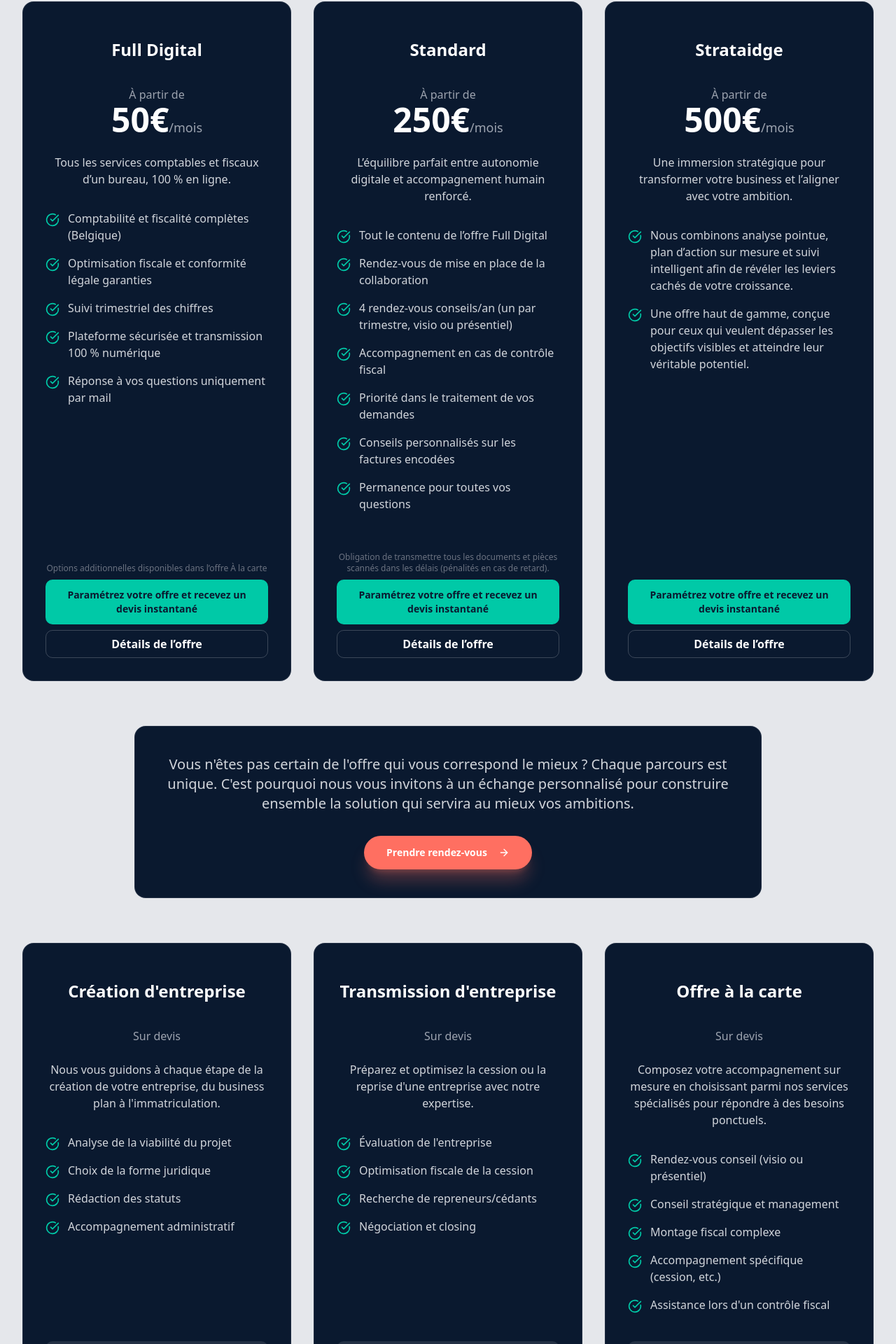
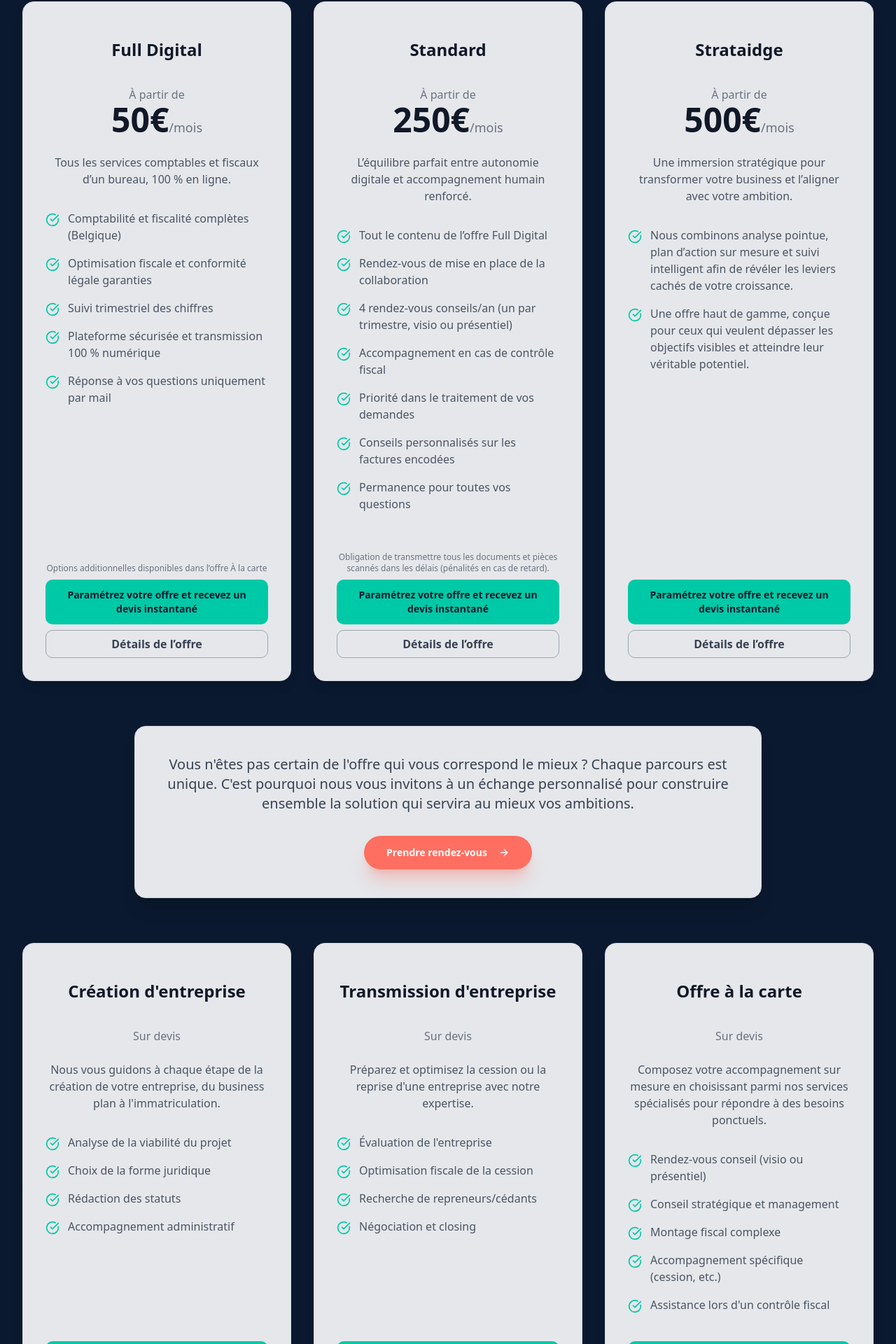
Before and after one commit to Strataidge/Strataidge-fiduciaire, a Next.js app: page / in a window 1280 px wide. Shown: the part 5556-7476 px from the top of the page at 70% size. Built offline with nearby package versions, Linux system fonts and the light colour scheme.

Commit message:
chore: confirm favicon setup in app/layout.tsx
Project already configured for favicon using Next.js App Router.

Co-authored-by: null <200073873+Strataidge@users.noreply.github.com>

```diff
--- a/app/page.tsx
+++ b/app/page.tsx
@@ -715,13 +715,13 @@ function OffersSection() {
 
   return (
     <>
-      <section id="offers" className="py-24 sm:py-32 bg-gray-200">
+      <section id="offers" className="py-24 sm:py-32 bg-strataidge-blue-night">
         <div className="container mx-auto px-4 sm:px-6 lg:px-8">
           <div className="text-center max-w-3xl mx-auto">
             <span className="font-semibold text-strataidge-turquoise">Offres</span>
-            <AnimatedTitle>Des offres adaptées à chaque besoin</AnimatedTitle>
+            <AnimatedTitle className="text-white">Des offres adaptées à chaque besoin</AnimatedTitle>
             <FadeIn>
-              <p className="mt-4 text-lg text-gray-600">
+              <p className="mt-4 text-lg text-gray-300">
                 Que vous soyez en phase de création, de croissance ou de transmission, nous avons une solution pour
                 vous. Découvrez nos abonnements et nos missions spécifiques.
               </p>
@@ -730,37 +730,32 @@ function OffersSection() {
 
           <div className="mt-20 grid grid-cols-1 md:grid-cols-2 lg:grid-cols-3 gap-8 items-start">
             {mainPlans.map((plan) => (
-              <FadeIn
-                key={plan.name}
-                className="flex h-full"
-                whileHover={{ y: -10 }}
-                transition={{ type: "spring", stiffness: 300 }}
-              >
+              <FadeIn key={plan.name} className="flex h-full">
                 <div
                   className={cn(
-                    "w-full flex flex-col p-8 rounded-2xl bg-strataidge-blue-night border transition-all duration-300 border-white/10 hover:border-strataidge-turquoise/70 hover:shadow-[0_0_35px_rgba(0,201,167,0.4)]",
+                    "w-full flex flex-col p-8 rounded-2xl bg-gray-200 border border-gray-300 transition-all duration-300 shadow-lg hover:shadow-xl hover:-translate-y-2",
                   )}
                 >
-                  <h3 className="text-2xl font-bold text-white text-center min-h-[3em] flex items-center justify-center">
+                  <h3 className="text-2xl font-bold text-gray-900 text-center min-h-[3em] flex items-center justify-center">
                     {plan.name}
                   </h3>
                   {plan.price && (
                     <div className="mt-4 text-center">
-                      <span className="text-gray-400">{plan.price}</span>
+                      <span className="text-gray-500">{plan.price}</span>
                       {plan.amount && (
-                        <p className="text-5xl font-extrabold text-white">
+                        <p className="text-5xl font-extrabold text-gray-900">
                           {plan.amount}
-                          <span className="text-lg font-medium text-gray-400">/mois</span>
+                          <span className="text-lg font-medium text-gray-500">/mois</span>
                         </p>
                       )}
                     </div>
                   )}
-                  <p className="mt-6 text-gray-300 text-center">{plan.description}</p>
+                  <p className="mt-6 text-gray-600 text-center">{plan.description}</p>
                   <ul className="mt-8 space-y-4">
                     {plan.features.map((feature) => (
                       <li key={feature} className="flex items-start">
                         <CheckCircle className="h-5 w-5 text-strataidge-turquoise mr-3 mt-1 flex-shrink-0" />
-                        <span className="text-gray-300">{feature}</span>
+                        <span className="text-gray-600">{feature}</span>
                       </li>
                     ))}
                   </ul>
@@ -782,7 +777,7 @@ function OffersSection() {
                               if (plan.name === "Strataidge") setIsStrataidgeDetailsOpen(true)
                             }}
                             variant="outline"
-                            className="w-full font-bold py-3 text-base border-white/20 text-white hover:bg-white/10 bg-transparent"
+                            className="w-full font-bold py-3 text-base border-gray-400 text-gray-700 hover:bg-gray-300 bg-transparent"
                           >
                             Détails de l’offre
                           </Button>
@@ -790,7 +785,9 @@ function OffersSection() {
                       ) : (
                         <Button
                           onClick={() => handleSelectPlan(plan.name)}
-                          className={cn("w-full font-bold py-3 text-base bg-white/10 hover:bg-white/20 text-white")}
+                          className={cn(
+                            "w-full font-bold py-3 text-base bg-strataidge-turquoise hover:bg-strataidge-turquoise/90 text-strataidge-blue-night",
+                          )}
                         >
                           Recevoir mon offre
                         </Button>
@@ -803,8 +800,8 @@ function OffersSection() {
           </div>
 
           <FadeIn>
-            <div className="my-16 text-center max-w-4xl mx-auto bg-strataidge-blue-night rounded-2xl p-10 border border-white/10 transition-all duration-300 hover:border-strataidge-turquoise/70 hover:shadow-[0_0_35px_rgba(0,201,167,0.4)]">
-              <p className="text-xl text-gray-300 font-medium mb-8">
+            <div className="my-16 text-center max-w-4xl mx-auto bg-gray-200 rounded-2xl p-10 border border-gray-300 shadow-xl">
+              <p className="text-xl text-gray-700 font-medium mb-8">
                 Vous n'êtes pas certain de l'offre qui vous correspond le mieux ? Chaque parcours est unique. C'est
                 pourquoi nous vous invitons à un échange personnalisé pour construire ensemble la solution qui servira
                 au mieux vos ambitions.
@@ -824,37 +821,32 @@ function OffersSection() {
 
           <div className="grid grid-cols-1 md:grid-cols-2 lg:grid-cols-3 gap-8 items-start">
             {specificPlans.map((plan) => (
-              <FadeIn
-                key={plan.name}
-                className="flex h-full"
-                whileHover={{ y: -10 }}
-                transition={{ type: "spring", stiffness: 300 }}
-              >
+              <FadeIn key={plan.name} className="flex h-full">
                 <div
                   className={cn(
-                    "w-full flex flex-col p-8 rounded-2xl bg-strataidge-blue-night border transition-all duration-300 border-white/10 hover:border-strataidge-turquoise/70 hover:shadow-[0_0_35px_rgba(0,201,167,0.4)]",
+                    "w-full flex flex-col p-8 rounded-2xl bg-gray-200 border border-gray-300 transition-all duration-300 shadow-lg hover:shadow-xl hover:-translate-y-2",
                   )}
                 >
-                  <h3 className="text-2xl font-bold text-white text-center min-h-[3em] flex items-center justify-center">
+                  <h3 className="text-2xl font-bold text-gray-900 text-center min-h-[3em] flex items-center justify-center">
                     {plan.name}
                   </h3>
                   {plan.price && (
                     <div className="mt-4 text-center">
-                      <span className="text-gray-400">{plan.price}</span>
+                      <span className="text-gray-500">{plan.price}</span>
                       {plan.amount && (
-                        <p className="text-5xl font-extrabold text-white">
+                        <p className="text-5xl font-extrabold text-gray-900">
                           {plan.amount}
-                          <span className="text-lg font-medium text-gray-400">/mois</span>
+                          <span className="text-lg font-medium text-gray-500">/mois</span>
                         </p>
                       )}
                     </div>
                   )}
-                  <p className="mt-6 text-gray-300 text-center">{plan.description}</p>
+                  <p className="mt-6 text-gray-600 text-center">{plan.description}</p>
                   <ul className="mt-8 space-y-4">
                     {plan.features.map((feature) => (
                       <li key={feature} className="flex items-start">
                         <CheckCircle className="h-5 w-5 text-strataidge-turquoise mr-3 mt-1 flex-shrink-0" />
-                        <span className="text-gray-300">{feature}</span>
+                        <span className="text-gray-600">{feature}</span>
                       </li>
                     ))}
                   </ul>
@@ -876,7 +868,7 @@ function OffersSection() {
                               if (plan.name === "Strataidge") setIsStrataidgeDetailsOpen(true)
                             }}
                             variant="outline"
-                            className="w-full font-bold py-3 text-base border-white/20 text-white hover:bg-white/10 bg-transparent"
+                            className="w-full font-bold py-3 text-base border-gray-400 text-gray-700 hover:bg-gray-300 bg-transparent"
                           >
                             Détails de l’offre
                           </Button>
@@ -884,7 +876,9 @@ function OffersSection() {
                       ) : (
                         <Button
                           onClick={() => handleSelectPlan(plan.name)}
-                          className={cn("w-full font-bold py-3 text-base bg-white/10 hover:bg-white/20 text-white")}
+                          className={cn(
+                            "w-full font-bold py-3 text-base bg-strataidge-turquoise hover:bg-strataidge-turquoise/90 text-strataidge-blue-night",
+                          )}
                         >
                           Recevoir mon offre
                         </Button>
```
